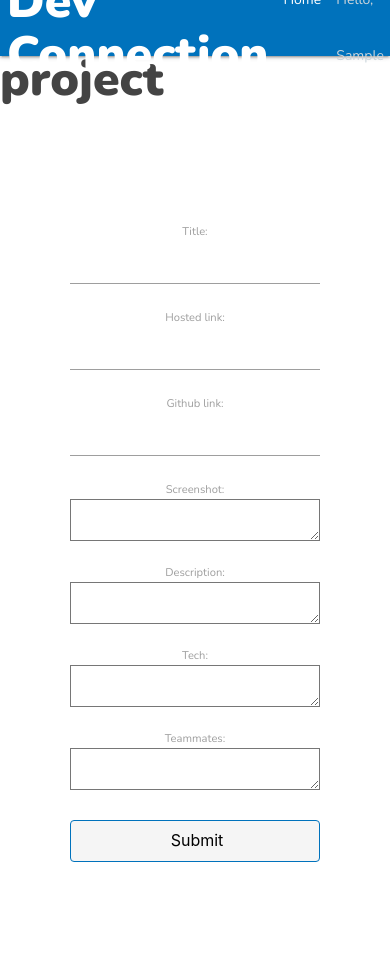
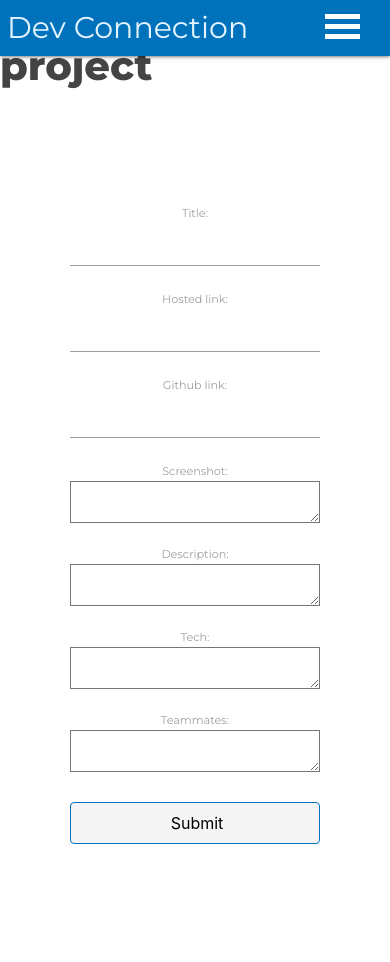
Before and after one commit to tay-solis/dev-connection, a Django app: page /students/projects/add in a window 390 px wide. After the commit the page ends 844 px from the top, so only its background shows below. Run offline with Django 3.2, Linux system fonts and the light colour scheme; the visitor is signed in with stand-in values (Sample User, id 1); some libraries are stand-ins or nearby versions.

Commit message:
styles navbar and makes working hamburger

```diff
--- a/static/css/styles.css
+++ b/static/css/styles.css
@@ -36,7 +36,8 @@ section img{
 /*====TEXT STYLES===========*/
 
 body{
-  font-family: 'Nunito', sans-serif;
+  /*font-family: 'Nunito', sans-serif;*/
+  font-family: 'Montserrat', sans-serif;
 }
 i{
   font-size: 3em;
@@ -47,7 +48,7 @@ h1, h2, h3, h4, h5, h6 {
 }
 
 h1 {
-  font-size: 48px;
+  font-size: 40px;
   font-weight: 800;
   margin: 0;
   margin-bottom: 10px;
@@ -307,8 +308,7 @@ input:focus {
 /* ================================================================*/
         /* NAV BAR STYLES */
 /* ================================================================*/
-
-nav{
+.large-nav{
   width: 100%;
   position: fixed;
   top: 0;
@@ -317,35 +317,152 @@ nav{
   justify-content: space-between;
   align-items: center;
   background-color: #0072bc;
-  color: #cbd5db;
   padding: .5em;
 }
 
-nav ul{
+.menu{
   display: flex;
   flex-direction: row;
+  font-size: 16px;
+  color: #f4eb42;
+  margin-left: auto;
 }
 
-nav h1{
-  margin: 0;
-  color: #ffffff;
+nav li a{
+  color: #e3f4ff;
+  font-size: 20px;
+  /*transition: color 0.5s ease;*/
 }
 
-nav a{
-  color: #cbd5db;
-  transiton: color .5s ease-in-out;
+.greeting{
+  /*margin-right: 30px;*/
+  border-right: 2px solid #e3f4ff;
+  padding-right: 25px;
 }
 
-nav a:hover{
-  color: #ffffff;
+.hmBut{
+  color: #e3f4ff;
+  font-size: 35px;
+  margin: 0;
+  transition: color 0.5s ease;
 }
 
+.menu-item:hover{
+  box-sizing: border-box;
+  cursor: pointer;
+}
 
+nav .hmBut:hover{
+  box-sizing: border-box;
+  color: #f4eb42;
+}
 
 .bg-steel {
   background-color: #0072bc;
 }
 
+
+@media screen and (max-width: 1050px) {
+
+  .hmBut{
+    font-size: 30px;
+  }
+
+  nav li a, nav li .hmBut{
+    font-size: 16px;
+  }
+
+  .hmBut:hover{
+    font-size: 30px;
+  }
+
+}
+
+@media screen and (max-width: 770px) {
+
+  .menu {
+    align-items: unset;
+    display: none;
+  }
+
+  /*.hamburger-icon{
+    display: block;
+    background: none;
+    position: absolute;
+    top: 0;
+    right: 0;
+    line-height: 45px;
+    padding: 5px 15px 0px 15px;
+    color: #999;
+    border: 0;
+    font-size: 1.4em;
+    font-weight: bold;
+    cursor: pointer;
+    outline: none;
+    z-index: 10000000000000;
+  }*/
+
+  .hamburger-icon{
+    display: block;
+    height: 45px;
+    width: 45px;
+    cursor: pointer;
+    z-index: 900;
+    margin-top: 6px;
+    margin-right: 18px;
+  }
+
+  .ham-line{
+    height: 5px;
+    width: 35px;
+    background-color: white;
+    margin: 5px;
+  }
+
+  .cross{
+    position: absolute;
+    background: none;
+    top: 0px;
+    right: 0;
+    padding: 7px 15px 0px 15px;
+    color: white;
+    border: 0;
+    font-size: 5.5em;
+    line-height: 65px;
+    font-weight: bold;
+    cursor: pointer;
+    outline: none;
+    margin-right: 15px;
+    z-index: 10000000000000;
+  }
+
+  .glyphicon-home{
+    color:white;
+    font-size:1.5em;
+    margin-top:5px;
+    margin:0 auto;
+  }
+
+  .small-nav {
+    background-color: rgba(0, 114, 188, .85);
+    display: block;
+    height: 350px;
+    width: 100%;
+    padding-top: 35px;
+  }
+
+  .nav-btn-small {
+    display: flex;
+    flex-direction: column;
+    font-size: 25px;
+    height: 300px;
+    margin: 0;
+    padding: 0;
+    text-align: right;
+    width: 100%;
+  }
+
+}
 
 /* ================================================================*/
         /* STUDENT DIRECTORY STYLES*/
@@ -383,7 +500,7 @@ aside{
 }
 
 #slide-out a{
-  font-size: 2em;
+  font-size: 1em;
 }
 
 #slide-out h2{
@@ -420,8 +537,10 @@ aside{
 }
 
 .instructor-img{
-  width: 250px;
-  height: 250px;
+  /*width: 250px;
+  height: 250px;*/
+  width: 80%;
+  min-width: 175px;
   border-radius: 50%;
   overflow: hidden;
   border: 1px solid #444444;
@@ -429,7 +548,6 @@ aside{
 
 .instructor-img img{
   height: inherit;
-
 }
 
 .class{
@@ -445,6 +563,14 @@ aside{
 }
 
 
+@media screen and (max-width: 800px) {
+
+  .instructor-blurbs{
+    flex-direction: column;
+    /*justify-content: space-around;*/
+    align-items: center;
+  }
+}
 
 /* ================================================================*/
         /* PROFILE STYLES*/
@@ -461,6 +587,7 @@ aside{
   width: 300px;
   height: 300px;
   overflow: hidden;
+  border-radius: 50%;
 }
 .headshot img{
   max-width: 100%;
@@ -502,3 +629,11 @@ header{
   background-size: cover;
   background-position: center;
 }
+
+.hide {
+  display: none;
+}
+
+.show {
+  display: block;
+}
--- a/static/js/main.js
+++ b/static/js/main.js
@@ -1,3 +1,32 @@
+console.log('We in da house!')
+
 $(document).ready(function(){
    $('.sidenav').sidenav();
+   console.log('hello');
+
+   $('#hamburger, #crossBtn, .menu-item').on('click', openCloseMobileNav);
+
+   function openCloseMobileNav() {
+     console.log('click...!')
+     $('#hamburger').toggleClass('hamburger-icon')
+     $('#crossBtn').toggleClass('hide');
+     // $('.#cross').toggleClass('show');
+     // $('.hamburger').removeClass('hamburger');
+     // $('#cross').toggleClass('hide');
+
+    $('nav').toggleClass('small-nav');
+    $('.menu').toggleClass('nav-btn-small');
+   };
+
  });
+
+
+// function openCloseMobileNav() {
+//     $('.fa-bars').toggleClass('hamburger-icon');
+//     $('.fa-times').toggleClass('close-icon');
+//     $('.fa-times').toggleClass('hide');
+//     //toggle dropdown
+//     $('nav').toggleClass('small-screen-nav');
+//     $('.nav-buttons').toggleClass('nav-buttons-small-screen');
+//     $('#navImg').toggleClass('hide');
+//   };
--- a/templates/base.html
+++ b/templates/base.html
@@ -7,8 +7,9 @@
     <title>Dev Connection</title>
     <meta name="viewport" content="width=device-width, initial-scale=1">
     <link rel="stylesheet" href="https://use.fontawesome.com/releases/v5.4.2/css/all.css" integrity="sha384-/rXc/GQVaYpyDdyxK+ecHPVYJSN9bmVFBvjA/9eOB+pb3F2w2N6fc5qB9Ew5yIns" crossorigin="anonymous">
+    <link href="https://fonts.googleapis.com/css?family=Montserrat:400,800" rel="stylesheet">
     <!--google fonts -->
-    <link href="https://fonts.googleapis.com/css?family=Nunito:400,700,900" rel="stylesheet">
+   <!--  <link href="https://fonts.googleapis.com/css?family=Nunito:400,700,900" rel="stylesheet"> -->
     <!-- Materialize Compiled and minified CSS -->
     <link rel="stylesheet" href="https://cdnjs.cloudflare.com/ajax/libs/materialize/1.0.0/css/materialize.min.css">
     <!--custom fonts -->
@@ -20,10 +21,12 @@
       {% endblock %}
 
       <script
-    			  src="https://code.jquery.com/jquery-3.3.1.js"
-    			  integrity="sha256-2Kok7MbOyxpgUVvAk/HJ2jigOSYS2auK4Pfzbm7uH60="
-    			  crossorigin="anonymous"></script>
+  src="http://code.jquery.com/jquery-3.3.1.min.js"
+  integrity="sha256-FgpCb/KJQlLNfOu91ta32o/NMZxltwRo8QtmkMRdAu8="
+  crossorigin="anonymous"></script>
   <script src="https://cdnjs.cloudflare.com/ajax/libs/materialize/1.0.0/js/materialize.min.js"></script>
+
+
   <script src="{% static 'js/main.js' %}" type="text/javascript"></script>
   </body>
 </html>
--- a/templates/partials/nav_bar.html
+++ b/templates/partials/nav_bar.html
@@ -1,16 +1,25 @@
 
-<nav>
-  <h1>Dev Connection</h1>
-   <ul>
-    <li><a href="{% url 'about' %}">Home</a></li>
+<nav class="large-nav">
+  <a class="hmBut menu-item" href="{% url 'about' %}">Dev Connection</a>
+  <!-- <h1>Dev Connection</h1> -->
+   <ul class="menu">
+    <!-- <li><a class="hmBut menu-item" href="{% url 'about' %}">Home</a></li> -->
   {% if user.is_authenticated %}
-    <li>Hello, {{ user.first_name }}</li>
-    <li><a href="{% url 'student_profile' username=user.username%}">My Profile</a></li>
-    <li><a href="{% url 'add_project'%}">Add a Project</a></li>
-    <li><a href="{% url 'logout' %}">Logout</a></li>
+    <img src="{{ user.profile.image }}" alt="">
+    <li class="greeting">Hello, {{ user.first_name }}</li>
+    <li><a class="menu-item" href="{% url 'student_profile' username=user.username%}">My Profile</a></li>
+    <li><a class="menu-item" href="{% url 'add_project'%}">Add a Project</a></li>
+    <li><a class="menu-item" href="{% url 'logout' %}">Logout</a></li>
   {% else %}
-    <li><a href="{% url 'login' %}">Login</a></li>
-    <li><a href="{% url 'register' %}">New Student?</a></li>
+    <li><a class="menu-item" href="{% url 'login' %}">Login</a></li>
+    <li><a class="menu-item" href="{% url 'register' %}">New Student?</a></li>
   {% endif %}
   </ul>
+  <!-- <button id="burgerBtn" class="hide-burger hamburger-icon">&#9776;</button> -->
+  <button id="crossBtn" class="cross hide">&#735;</button>
+  <div id="hamburger" class="hamburger-icon">
+    <div class="ham-line"></div>
+    <div class="ham-line"></div>
+    <div class="ham-line"></div>
+  </div>
 </nav>
--- a/templates/partials/student_directory.html
+++ b/templates/partials/student_directory.html
@@ -23,7 +23,7 @@
   </ul>
   <div class="tab">
     <a href="#" data-target="slide-out" class="sidenav-trigger">
-        <h2>Students</h2>
+        <h2>students</h2>
         <i class="fas fa-caret-right"></i>
     </a>
   </div>
```
